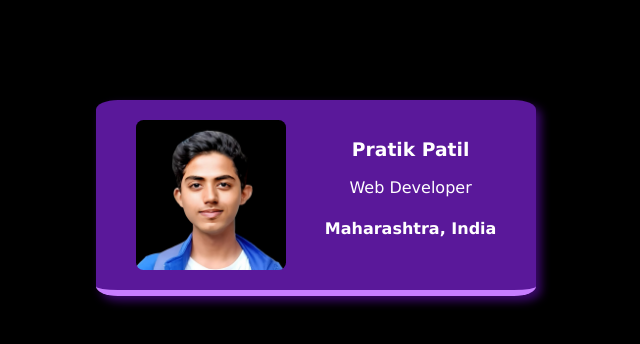
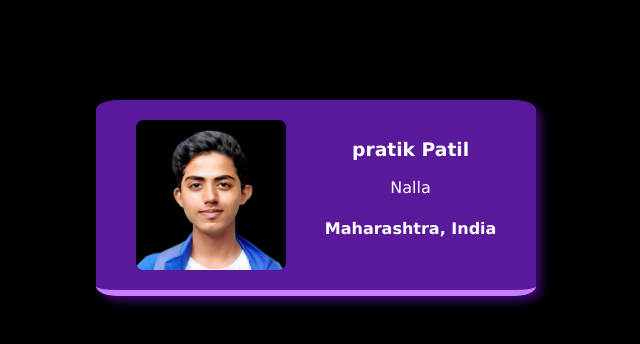
Before and after one commit to pratik-zzz/business-card, a plain HTML site: page index.html in a window 1280 px wide. Shown: the full height of the page, 324-964 px from the left. Drawn offline with Linux system fonts and the light colour scheme.

Commit message:
Update index.html
 change text

```diff
--- a/index.html
+++ b/index.html
@@ -6,8 +6,8 @@
         <div class="card">
             <img class="avatar" src="images/pratik.jpeg">
             <div >
-                <h3>Pratik Patil</h3>
-                <p>Web Developer</p>
+                <h3>pratik Patil</h3>
+                <p>Nalla</p>
                 <h4>Maharashtra, India</h4>
             </div>
         </div>
```
